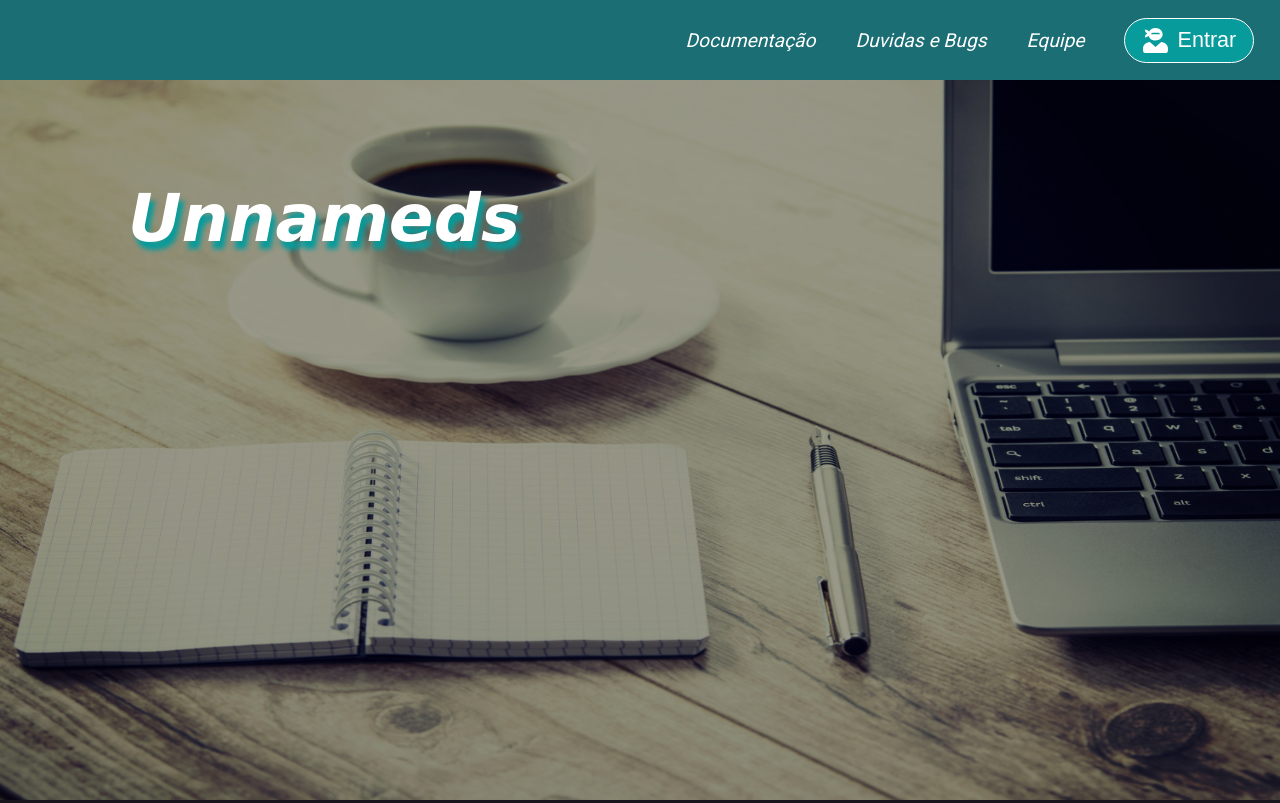
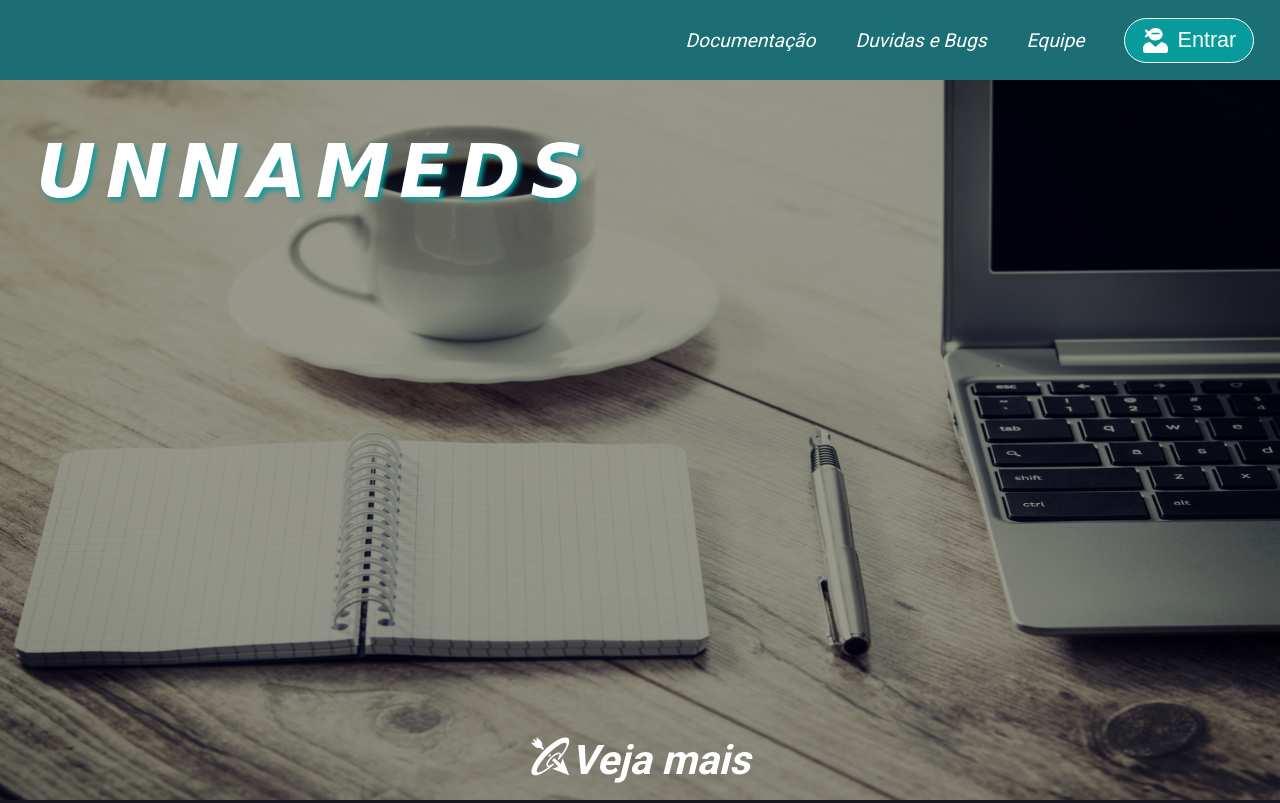
Before and after one commit to noguecisar97/comunidade, a Next.js app: page / in a window 1280 px wide. Built offline with nearby package versions, Linux system fonts and the light colour scheme.

Commit message:
feat: end home page

```diff
--- a/package.json
+++ b/package.json
@@ -27,6 +27,7 @@
     "next": "10.2.3",
     "react": "17.0.2",
     "react-dom": "17.0.2",
+    "react-icons": "^4.3.1",
     "react-redux": "^7.2.6",
     "redux": "^4.1.2",
     "redux-saga": "^1.1.3",
--- a/src/modules/home/home.tsx
+++ b/src/modules/home/home.tsx
@@ -1,12 +1,16 @@
 import { NextPage } from 'next'
 import React from 'react'
-import { Container, Image, Title } from './styles'
+import { About, Container, Image, Title } from './styles'
+import { GiSupersonicArrow } from 'react-icons/gi'
 
 export const Home: NextPage = () => {
   return (
     <Container>
       <Title>Unnameds</Title>
       <Image src="/images/home.jpg" alt="imagem" />
+      <About>
+        <GiSupersonicArrow /> Veja mais
+      </About>
     </Container>
   )
 }
--- a/src/modules/home/styles.ts
+++ b/src/modules/home/styles.ts
@@ -1,26 +1,66 @@
-import styled from 'styled-components'
+import styled, { keyframes } from 'styled-components'
 
 export const Container = styled.div`
   position: relative;
 `
 
+const FrameFontSize = keyframes`
+  0% {
+    font-size: 5.5rem;
+  }
+  50% {
+    font-size: 6.2rem;
+  }
+  100% {
+    font-size: 5.5rem;
+  }
+`
+
 export const Title = styled.h1`
   position: absolute;
-  top: 100px;
-  left: 10%;
+  top: 4rem;
+  left: 3rem;
   color: ${(props) => props.theme.colors.secondary};
   z-index: 100;
+  text-transform: uppercase;
+  letter-spacing: 0.8rem;
 
-  font-size: 5.5rem;
   font-family: 'Lucida Sans', 'Lucida Sans Regular', 'Lucida Grande', 'Lucida Sans Unicode', Geneva,
     Verdana, sans-serif;
   font-style: italic;
 
-  text-shadow: ${(props) => props.theme.colors.fifth} 4px 8px 5px;
+  text-shadow: ${(props) => props.theme.colors.fifth} 3px 3px 5px;
+
+  &:hover {
+    color: ${(props) => props.theme.colors.fifth};
+    text-shadow: ${(props) => props.theme.colors.secondary} 3px 3px 5px;
+  }
+
+  animation: ${FrameFontSize} 4s infinite;
 `
 
 export const Image = styled.img`
   width: 100%;
   height: calc(100vh - 80px);
-  filter: grayscale(0.1) brightness(0.6);
+  filter: grayscale(0.4) brightness(0.6);
 `
+
+export const About = styled.p`
+  color: ${(props) => props.theme.colors.secondary};
+  font-size: 3.4rem;
+  font-weight: bolder;
+  font-style: italic;
+
+  position: absolute;
+  bottom: 1.6rem;
+
+  cursor: pointer;
+  width: 100%;
+
+  display: flex;
+  justify-content: center;
+
+  &:hover {
+    font-size: 4.6rem;
+  }
+`
--- a/src/themes/global.ts
+++ b/src/themes/global.ts
@@ -6,10 +6,24 @@ export default createGlobalStyle`
     padding: 0;
     box-sizing: border-box;
   }
+
   body, html {
     font: 400 12px Roboto, sans-serif;
   }
+
+  @media screen and (max-width: 1200px) {
+    body, html {
+      font: 400 10px Roboto, sans-serif;
+    }
+  }
+
   @media screen and (max-width: 800px) {
+    body, html {
+      font: 400 9px Roboto, sans-serif;
+    }
+  }
+
+  @media screen and (max-width: 600px) {
     body, html {
       font: 400 8px Roboto, sans-serif;
     }
```
Also changed, not shown: 1 other file (tests, documents, lock files or other folders).
